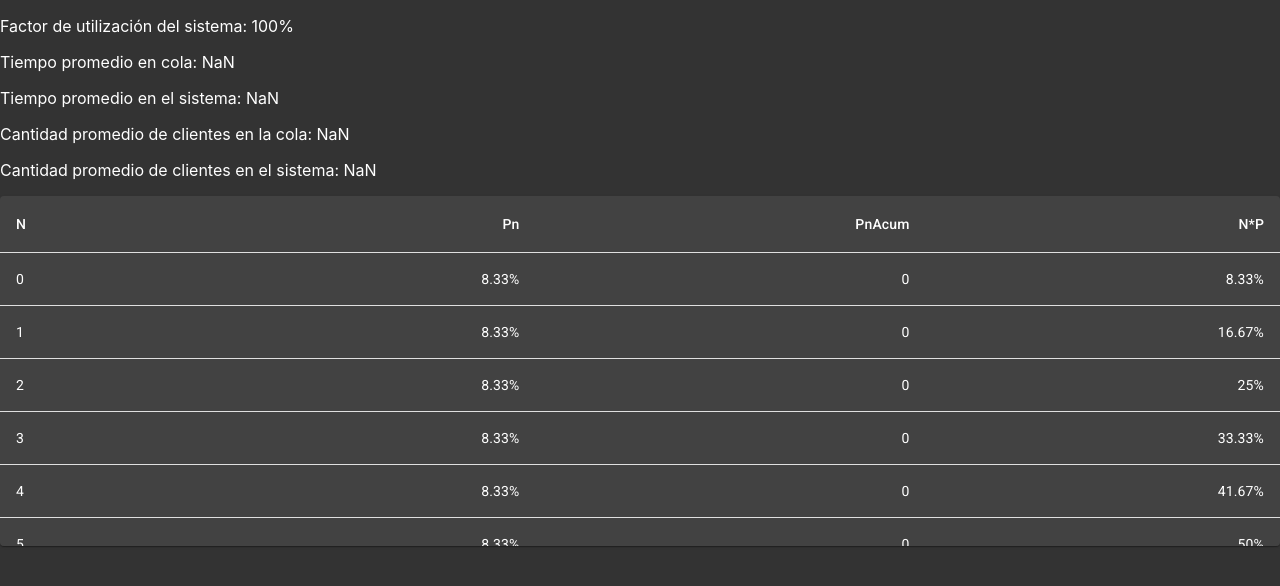
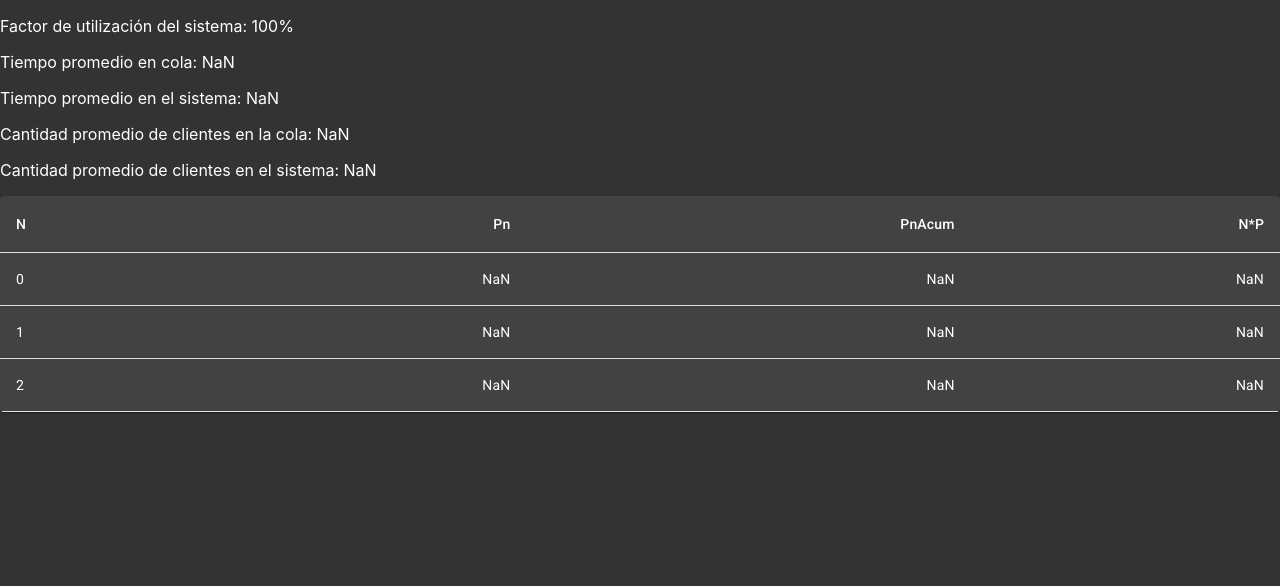
Before and after one commit to Diegbys/simulacion, a React (Create React App) app: page /simulation/results/1/1/1/1/1/1 in a window 1280 px wide. Shown: the top 586 px of the page. Built offline with nearby package versions, Linux system fonts and the light colour scheme.

Commit message:
Almost finished

```diff
--- a/src/screens/simulation/results.js
+++ b/src/screens/simulation/results.js
@@ -2,146 +2,211 @@ import React from 'react';
 import { useParams } from 'react-router-dom';
 import { TextField, Grid, Button, Table, TableBody, TableCell, TableContainer, TableHead, TableRow, Paper } from "@material-ui/core";
 import calcTime from './../../components/calcTime';
-
-function factorial(n) {
-    if (n <= 1) {
-        return 1;
-    }
-    return n * factorial(n - 1);
-}
+import fact from "../../components/fact";
 
 function probabilityToPercentage(probability, precission) {
     return `${Math.round(probability * Math.pow(10, precission)) / Math.pow(10, precission)}%`;
 }
 
-function formatNumber(number, precission) {
-    return Math.round(number * Math.pow(10, precission)) / Math.pow(10, precission);
-}
 
 export default function Results() {
     const params = useParams();
-
-    var impossible = "Error al ejecutar los calculos";
-    var limit = params.queue + params.servers;
     const lambda = 3600 / params.lambda;
     const mu = 3600 / params.mu;
 
-    const r = () => {
-        return lambda / mu;
+    const [table, setTable] = React.useState([]);
+    const [result, setResults] = React.useState({
+        ls: 0,
+        lq: 0,
+        ws: 0,
+        wq: 0,
+    });
+
+    const usage = () => {
+        return lambda / (parseInt(params.servers) * mu);
     }
 
-    const p0 = () => {
-        if (usage() > 1 && params.limit === 'false') {
-            return 0;
+    const calculate_line_one_limit = (tablex) => {
+        let ro = (parseFloat(lambda) / parseFloat(mu)).toFixed(4);
+        let pRo = ro;
+        let pN = parseFloat(params.queue) + 1;
+        let lsUp = pRo * (1 - (pN + 1) * pRo ** pN + pN * pRo ** (pN + 1));
+        let lsDown = (1 - pRo) * (1 - pRo ** (pN + 1))
+
+        let ls = lsUp / lsDown;
+        let lampdaEfec = parseFloat(lambda) * (1 - parseFloat(tablex[tablex.length - 1].pn));
+        let lq = ls - lampdaEfec / parseFloat(mu);
+        let lampdaPer = parseFloat(lambda) - lampdaEfec;
+        let wq = lq / lampdaEfec;
+        let ws = wq + (1 / parseFloat(mu));
+
+
+        setResults({
+            ls: ls.toFixed(4),
+            lq: lq.toFixed(4),
+            ws: ws.toFixed(4),
+            wq: wq.toFixed(4),
+        });
+
     }
 
-        let inner;
-        if (params.limit === 'false') {
-            inner = (total, a, n) => total + Math.pow(r(), n) / factorial(n) + (Math.pow(r(), params.servers) / (factorial(params.servers) * (1 - usage())));
-        } else if (usage() !== 1) {
-            inner = (total, a, n) => total + Math.pow(r(), n) / factorial(n) + (Math.pow(r(), params.servers) * (1 - Math.pow(usage(), limit - params.servers + 1))) / (factorial(params.servers) * (1 - usage()));
-        } else {
-            inner = (total, a, n) => total + Math.pow(r(), n) / factorial(n) + (Math.pow(r(), params.servers) * (limit - params.servers + 1)) / factorial(params.servers);
+    const calculateLines_line_one_limit = () => {
+        let ro = (parseFloat(lambda) / parseFloat(mu)).toFixed(4);
+        let lines = [];
+        let pn0 = (1 - ro) / (1 - ro ** ((parseFloat(params.queue) + 1) + 1))
+        let pnAcum = 0;
+
+        for (let index = 0; index <= parseFloat(params.queue) + 1; index++) {
+            let pn = index === 0 ? pn0 : pn0 * ro ** index;
+            pnAcum += pn;
+
+            lines.push({
+                n: index,
+                pn: pn.toFixed(4),
+                pnAcum: pnAcum.toFixed(4),
+                nxpn: (pn * index).toFixed(4)
+            });
+        }
+        setTable(lines, calculate_line_one_limit(lines))
+        return
     }
 
-        return Math.pow(Array(params.servers).fill(0).reduce(inner, 0), -1);
+    const calculate_line_one_no_limit = () => {
+        let ro = (parseFloat(lambda) / parseFloat(mu)).toFixed(4);
+
+        let ls = ro / (1 - ro);
+        let lq = ls - ro;
+        let ws = ls / parseFloat(lambda);
+        let wq = lq / parseFloat(lambda);
+        setResults({
+            ls: ls.toFixed(4),
+            lq: lq.toFixed(4),
+            ws: ws.toFixed(4),
+            wq: wq.toFixed(4)
+        });
+        calculateLines_one_no_limit();
+
     }
 
-    const pn = (n) => {
-        if (n === 0) {
-            return p0();
+    const calculateLines_one_no_limit = () => {
+        let ro = (parseFloat(lambda) / parseFloat(mu)).toFixed(4);
+
+        let lines = [];
+        let continues = true;
+        let pn0 = 1 - ro;
+        let pnAcum = 0;
+        for (let index = 0; continues; index++) {
+            let pn = index === 0 ? pn0 : pn0 * ro ** index;
+            pnAcum += pn;
+
+            lines.push({
+                n: index,
+                pn: pn.toFixed(4),
+                pnAcum: pnAcum.toFixed(4),
+                nxpn: (pn * index).toFixed(4)
+            });
+            if (pn < 0.0001) {
+                continues = false;
+            }
+        }
+        setTable(lines)
     }
 
-        if (n >= 1 && n < params.servers) {
-            return (Math.pow(r(), n) * p0()) / factorial(n);
+
+    const calculate_line_various_limit = () => {
+        let c = parseFloat(params.servers);
+        let n = parseFloat(params.queue) + parseFloat(params.servers);
+        let p = parseFloat(lambda) / parseFloat(mu);
+        let p_c = p / parseFloat(params.servers);
+        let po = p_c === 1 ? po = 1 / calcSumatory(p) + (p ** c / fact(c)) * (n - c + 1) : 1 / (calcSumatory(p) + (p ** c * ((1 - p_c ** (n - c + 1)) / (fact(c) * (1 - p_c)))));
+        let lq = 0;
+        if (p_c === 1) {
+            lq = po * ((p ** c * (c - n) * (n - c + 1)) / (fact(2 * c)));
+        } else {
+            lq = (po * ((p ** (c + 1)) / (fact(c - 1) * (c - p) ** 2))) * (1 - p_c ** (n - c) - ((n - c) * p_c ** (n - c) * (1 - p_c)));
+        }
+        let č = calculateLines_various_limit(po, p, c);
+        let ls = lq + (c - č);
+
+        setResults({
+            lq: lq.toFixed(4),
+            ls: ls.toFixed(4),
+            ws: (ls / parseFloat(lambda)).toFixed(4),
+            wq: (lq / parseFloat(lambda)).toFixed(4),
+        })
     }
 
-        if (params.limit === 'false' || n <= limit) {
-            return (Math.pow(r(), n) * p0()) / (Math.pow(params.servers, n - params.servers) * factorial(params.servers));
+    const calcSumatory = (p) => {
+        let sumatory = [];
+        for (let i = 0; i <= 20; i++) {
+            sumatory.push(i >= parseFloat(params.servers) ? 0 : (p ** i) / (fact(i)));
+        }
+        return sumatory.reduce((a, b) => a + b, 0);
     }
 
-        return 0;
+
+    const calculateLines_various_limit = (po, p, c) => {
+
+        let lines = [];
+        let continues = true;
+        let pnAcum = 0;
+        for (let index = 0; index <= (parseFloat(params.queue) + parseFloat(params.servers)); index++) {
+            let pn = 0;
+            if (index === 0) {
+                pn = po.toFixed(4);
+            } else {
+                pn = (index < c ? p ** index / fact(index) * po : p ** index / (fact(c) * c ** (index - c)) * po).toFixed(4);
+            }
+            pnAcum = parseFloat(pnAcum) + parseFloat(pn);
+
+            lines.push({ n: index, pn: pn, pnAcum: pnAcum.toFixed(4) });
+            if (pn < 0.0001) {
+                continues = false;
+            }
+        }
+        setTable(lines);
+        return calcC(c, lines);
     }
 
-    const usage = () => {
-        return lambda / (params.servers * mu);
+    const calcC = (c, lines) => {
+        let sum = [];
+        for (let i = 0; i <= 20; i++) {
+            sum.push(i >= c ? 0 : (c - i) * lines[i].pn);
+        }
+        return sum.reduce((a, b) => a + b, 0);
     }
 
-    const averageQueueSize = () => {
-        if (!p0()) {
-            return impossible;
+    React.useEffect(() => {
+        if (params.servers == 1 && params.queue != 0) {
+            calculateLines_line_one_limit();
         }
 
-        let usagex = usage();
-        if (usage() === 1 && params.limit === 'true') {
-            usagex -= 0.0001;
+        if (params.servers == 1 && params.queue == 0) {
+
+            calculate_line_one_no_limit();
         }
 
-        let calc = (Math.pow(r(), params.servers) * usagex * p0()) / (factorial(params.servers) * Math.pow(1 - usagex, 2));
-
-        if (params.limit === 'false') {
-            return calc;
+        if (params.servers > 1 && params.queue != 0) {
+            calculate_line_various_limit();
         }
 
-        return (calc * (1 - Math.pow(usage(), limit - params.servers) - (1 - usage()) * (limit - params.servers) * Math.pow(usage(), limit - params.servers)));
-    }
 
-    const averageQueueTime = () => {
-        if (!p0()) {
-            return impossible;
-        }
+    }, [])
 
-        if (params.limit === 'false') {
-            return averageQueueSize() / lambda;
-        }
-
-        return averageSystemSize() / (lambda * (1 - pn(limit))) - (1 / mu);
-    }
-
-    const averageSystemTime = () => {
-        if (!p0()) {
-            return impossible;
-        }
-
-        return averageQueueTime() + (1 / mu);
-    }
-
-    const averageSystemSize = () => {
-        if (!p0()) {
-            return impossible;
-        }
-
-        if (params.limit === 'false') {
-            return r() + averageQueueSize();
-        }
-
-        return averageQueueSize() + r() * (1 - pn(limit));
-    }
-
-    let x = 0, probabilities = [];
-    let px = pn(x), pxi = pn(x);
-
-    while (pxi >= 0 && (px === -1 || px >= 0.0001) && (params.limit === 'false' || x <= limit)) {
-        probabilities.push({ n: x, pn: probabilityToPercentage(px * 100, 2), pnAcum: 0, nxpn: probabilityToPercentage(pxi * 100, 2) });
-
-
-        x++;
-        px = pn(x);
-        pxi += px;
-    }
-
-    const queue_time = averageQueueTime();
-    const system_time = averageSystemTime();
 
     return (
         <div>
-            <p>Factor de utilización del sistema: {probabilityToPercentage(usage() * 100, 2)}</p>
-            <p>Tiempo promedio en cola: {isNaN(queue_time) ? queue_time : `${formatNumber(queue_time, 3)} horas (${calcTime(queue_time * 3600)})`}</p>
+            {/* <p>Factor de utilización del sistema: {lambda}</p>
+            <p>Tiempo promedio en cola: {}</p>
             <p>Tiempo promedio en el sistema: {isNaN(system_time) ? system_time : `${formatNumber(system_time, 3)} horas (${calcTime(system_time * 3600)})`}</p>
             <p>Cantidad promedio de clientes en la cola: {Math.round(averageQueueSize())}</p>
-            <p>Cantidad promedio de clientes en el sistema: {Math.round(averageSystemSize())}</p>
+            <p>Cantidad promedio de clientes en el sistema: {Math.round(averageSystemSize())}</p> */}
 
-
+            <p>Factor de utilización del sistema: {probabilityToPercentage(usage() * 100, 2)}</p>
+            <p>Tiempo promedio en cola: {result.wq}</p>
+            <p>Tiempo promedio en el sistema: {result.ws}</p>
+            <p>Cantidad promedio de clientes en la cola: {result.lq}</p>
+            <p>Cantidad promedio de clientes en el sistema: {result.ls}</p>
 
 
             <TableContainer component={Paper}>
@@ -155,7 +220,7 @@ export default function Results() {
                         </TableRow>
                     </TableHead>
                     <TableBody>
-                        {probabilities.map((row, index) => (
+                        {table.map((row, index) => (
                             <TableRow key={index}>
                                 <TableCell component="th" scope="row">{row.n}</TableCell>
                                 <TableCell align="right">{row.pn}</TableCell>
```
Lines whose indentation alone changed are shown as unchanged.
